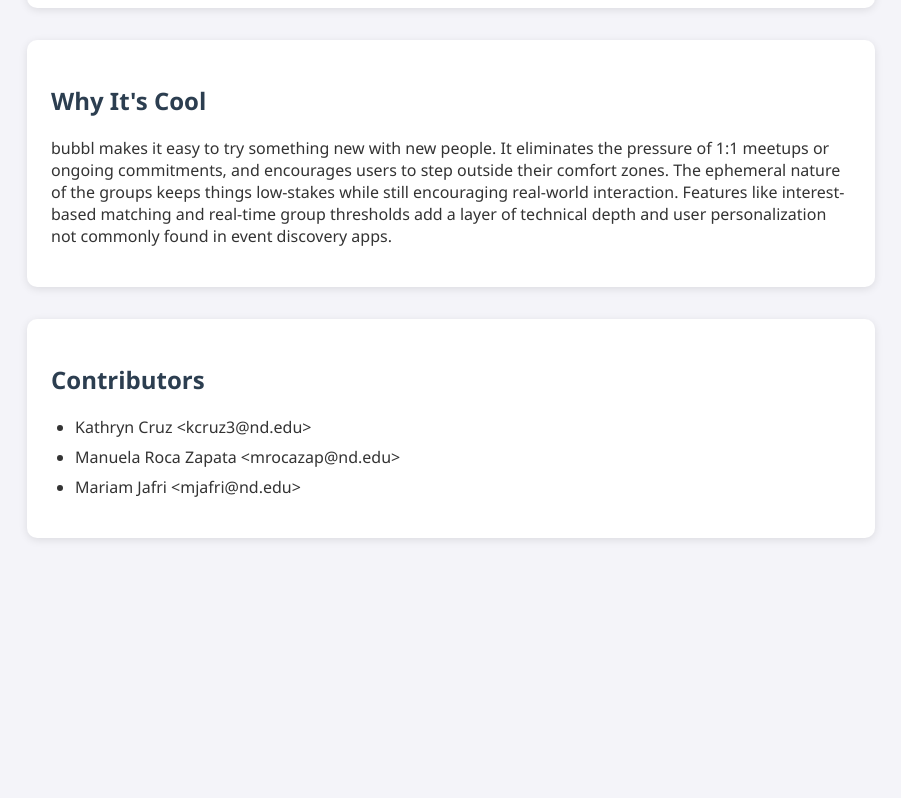
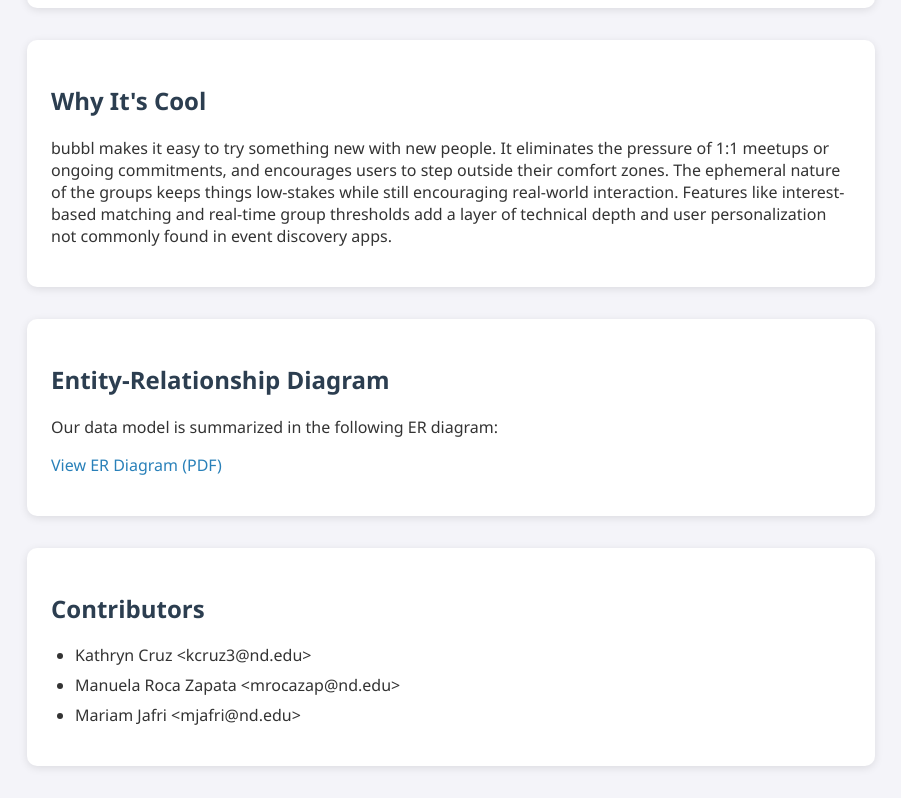
Before and after one commit to kcruz3/bubbl, a plain HTML site: page project.html in a window 1280 px wide. Shown: the part 2186-2984 px from the top of the page, without its empty margins (189-1090 px from the left). Before the commit the page ends 2756 px from the top, so only its background shows below. Drawn offline with Linux system fonts and the light colour scheme.

Commit message:
Added ERD as a section

```diff
--- a/project.html
+++ b/project.html
@@ -59,6 +59,12 @@
   </section>
 
   <section>
+    <h2>Entity-Relationship Diagram</h2>
+    <p>Our data model is summarized in the following ER diagram:</p>
+    <p><a href="ERD.pdf" target="_blank">View ER Diagram (PDF)</a></p>
+  </section>
+
+  <section>
     <h2>Contributors</h2>
     <ul>
       <li>Kathryn Cruz &lt;kcruz3@nd.edu&gt;</li>
```
Also changed, not shown: 1 other file.
